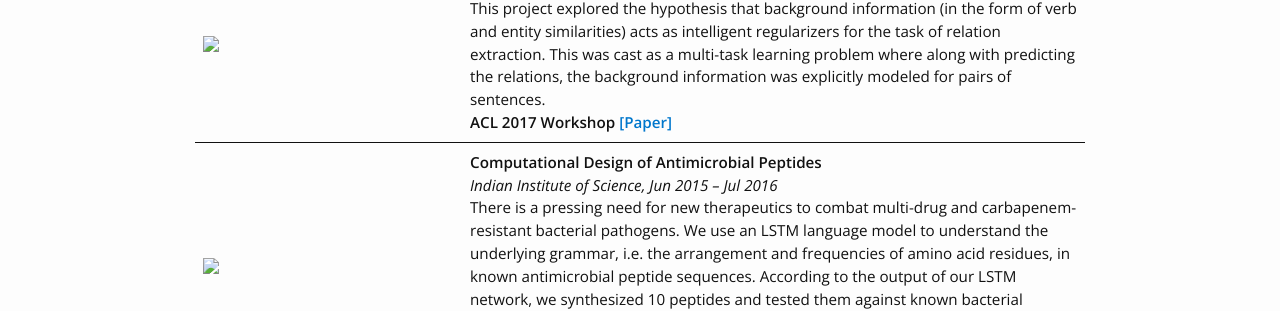
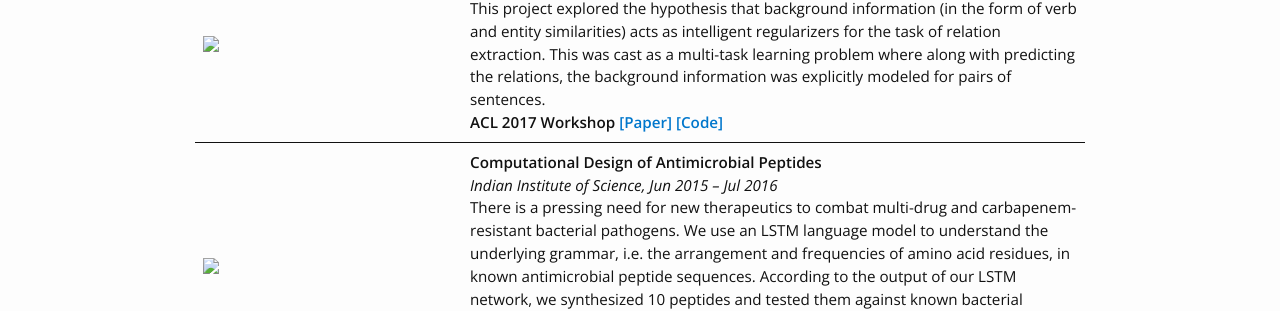
Before and after one commit to takihasan/takihasan.github.io, a Jekyll site: the page built from pages/research.md, in a window 1280 px wide. Shown: the part 473-784 px from the top of the page. Built offline with Jekyll 4.4.1, drawn with Linux system fonts in a browser that asks for light colours; our own code applies the rules of GitHub Pages for plain Markdown files.

Commit message:
blockdrop code

```diff
--- a/pages/research.md
+++ b/pages/research.md
@@ -24,7 +24,7 @@ The success of very deep convolutional neural networks is limited by their high
 *Indian Institute of Science, Jun 2015 – Jul 2016*
 This project explored the hypothesis that background information (in the form of verb and entity similarities) acts as intelligent regularizers for the task of relation extraction. This was cast as a multi-task learning problem where along with predicting the relations, the background information was explicitly modeled for pairs of sentences.
 
-**ACL 2017 Workshop [[Paper]](https://arxiv.org/pdf/1710.09942.pdf)**
+**ACL 2017 Workshop [[Paper]](https://arxiv.org/pdf/1710.09942.pdf) [[Code]](https://github.com/Tushar-N/blockdrop)**
 </td>
 </tr>
 
```
